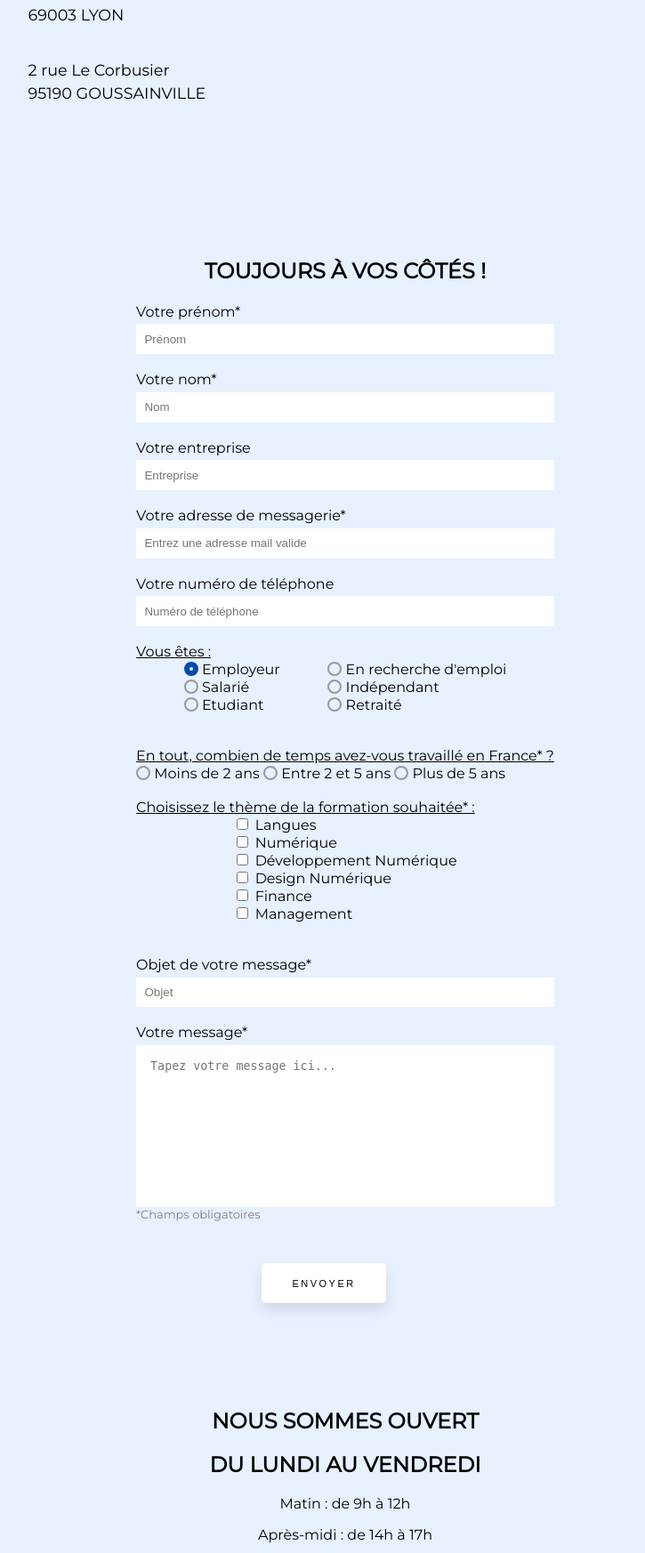
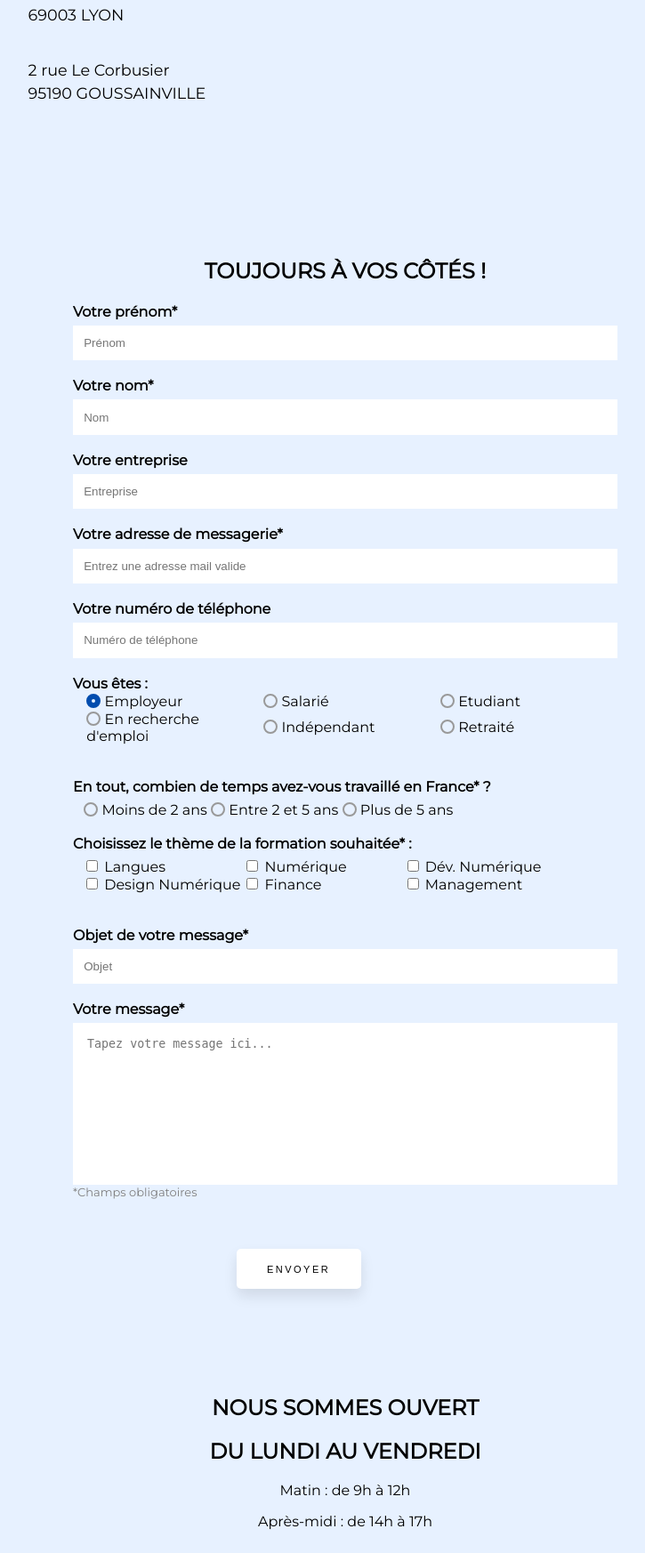
Before and after one commit to Lem0nRavioli/GroupeCFR---Published-website, a PHP site: page /contact.html in a window 1280 px wide. Shown: the part 1507-3253 px from the top of the page at 89% size, without its empty margins (252-977 px from the left). Run offline with PHP 8.4, Linux system fonts and the light colour scheme.

Commit message:
update contact + form submit

```diff
--- a/contact.html
+++ b/contact.html
@@ -113,7 +113,8 @@
         <!-- https://formsubmit.co/ -->
         <div class="form_container">
             <form action="https://formsubmit.co/digona6825@elastit.com" method="POST" class="contact_form">
-                <input type="hidden" name="_subject" value="New submission!">
+                <input type="hidden" name="_subject" value="Nouvelle demande de contact Groupe CFR">
+                <input type="hidden" name="_template" value="table">
                 <fieldset>
                     <legend>Toujours à vos côtés !</legend>
                     <hr class="section_break">
@@ -141,8 +142,6 @@
                     <br>
                     <span>Vous êtes : </span>
                     <div class="statut_client">
-
-                        <div class="statut_client_1">
                         <label for="employeur" class="statut">
                             <input type="radio" name="statut" class="radio_input" id="employeur" value="employeur"
                                 checked>
@@ -156,24 +155,19 @@
                             <input type="radio" name="statut" class="radio_input" id="etudiant" value="etudiant">
                             Etudiant
                         </label>
-                        </div>
-
-                        <div class="statut_client_1">
                         <label for="recherche_emploi" class="statut">
                             <input type="radio" name="statut" class="radio_input" id="recherche_emploi"
                                 value="recherche_emploi">
                             En recherche d'emploi
                         </label>
                         <label for="independant" class="statut">
-                                <input type="radio" name="statut" class="radio_input" id="independant"
-                                    value="independant">
+                            <input type="radio" name="statut" class="radio_input" id="independant" value="independant">
                             Indépendant
                         </label>
                         <label for="retraite" class="statut">
                             <input type="radio" name="statut" class="radio_input" id="retraite" value="retraite">
                             Retraité
                         </label>
-                        </div>
                     </div>
                     <br>
                     <br>
@@ -198,32 +192,32 @@
                     <br>
                     <div class="formation">
                         <label for="langues" class="statut">
-                            <input type="checkbox" name="formation_voulu" class="checkbox_input" id="langues"
-                                value="langues">
+                            <input type="checkbox" name="formation_langues" class="checkbox_input" id="langues"
+                                value="oui">
                             Langues
                         </label>
                         <label for="numerique" class="statut">
-                            <input type="checkbox" name="formation_voulu" class="checkbox_input" id="numerique"
-                                value="numerique">
+                            <input type="checkbox" name="formation_numerique" class="checkbox_input" id="numerique"
+                                value="oui">
                             Numérique
                         </label>
                         <label for="dev_numerique" class="statut">
-                            <input type="checkbox" name="formation_voulu" class="checkbox_input" id="dev_numerique"
-                                value="dev_numerique">
-                            Développement Numérique
+                            <input type="checkbox" name="formation_dev_numerique" class="checkbox_input" id="dev_numerique"
+                                value="oui">
+                            Dév. Numérique
                         </label><label for="design_numerique" class="statut">
-                            <input type="checkbox" name="formation_voulu" class="checkbox_input" id="design_numerique"
-                                value="design_numerique">
+                            <input type="checkbox" name="formation_design_numerique" class="checkbox_input" id="design_numerique"
+                                value="oui">
                             Design Numérique
                         </label>
                         <label for="finance" class="statut">
-                            <input type="checkbox" name="formation_voulu" class="checkbox_input" id="finance"
-                                value="finance">
+                            <input type="checkbox" name="formation_finance" class="checkbox_input" id="finance"
+                                value="oui">
                             Finance
                         </label>
                         <label for="management" class="statut">
-                            <input type="checkbox" name="formation_voulu" class="checkbox_input" id="management"
-                                value="management">
+                            <input type="checkbox" name="formation_management" class="checkbox_input" id="management"
+                                value="oui">
                             Management
                         </label>
                     </div>
@@ -239,8 +233,7 @@
                     </label>
                     <p class="form_comment">*Champs obligatoires</p>
                     <br>
-                    <input type="hidden" name="_next"
-                        value="http://groupecfr.com/thankyou.html">
+                    <input type="hidden" name="_next" value="http://groupecfr.com/thankyou.html">
                     <input type="submit" class="submit_btn" value="Envoyer">
                 </fieldset>
             </form>
--- a/css/contact_form.css
+++ b/css/contact_form.css
@@ -9,7 +9,7 @@
     margin-bottom: 1%;
     padding-top: 1%;
     border-radius: 5px;
-    width: 50%;
+    max-width: 50%;
 }
 
 .form_container fieldset{
@@ -35,6 +35,7 @@
     display: flex;
     flex-direction: column;
     justify-content: space-around;
+    font-weight: bold;
 }
 
 .cat_intro{
@@ -77,7 +78,7 @@
 
 .statut{
     /* margin-left: 3%; */
-    width: max-content;
+    width: 30%;
 }
 
 .radio_input{
@@ -114,12 +115,14 @@
 }
 
 .formation {
+    margin-left: 1.8%;
+    margin-top: 1%;
     display: flex;
     align-content: center;
     justify-content: flex-start;
     align-items: flex-start;
     flex-wrap: wrap;
-    flex-direction: column;
+    /* flex-direction: column; */
 }
 
 .statut_client {
@@ -140,10 +143,16 @@
 }
 
 
+.duree {
+    margin-left: 2%;
+    margin-top: 1%;
+}
+span {
+    /* text-decoration: underline; */
+    font-weight: bold;
+}
 
-span {
-    text-decoration: underline;
-}
+
 
 
 @media screen and (max-width: 40rem) {
@@ -176,3 +185,11 @@ span {
     }
 
 }
+
+
+@media screen and (max-width: 1000px) {
+    .duree, .statut_client, .formation {
+        font-size: 10px;
+        font-weight: bold;
+    }
+}
--- a/css/contact_map_n_form.css
+++ b/css/contact_map_n_form.css
@@ -1,6 +1,6 @@
 .map_n_form{
     display: flex;
-    justify-content: center;
+    justify-content: space-evenly;
     /* align-items: center; */
     gap: 70px;
     margin-top: 5%;
```
Also changed, not shown: accueil.html (+5 -2 lines), index.html (+11 -10 lines). Lines whose indentation alone changed are shown as unchanged.
